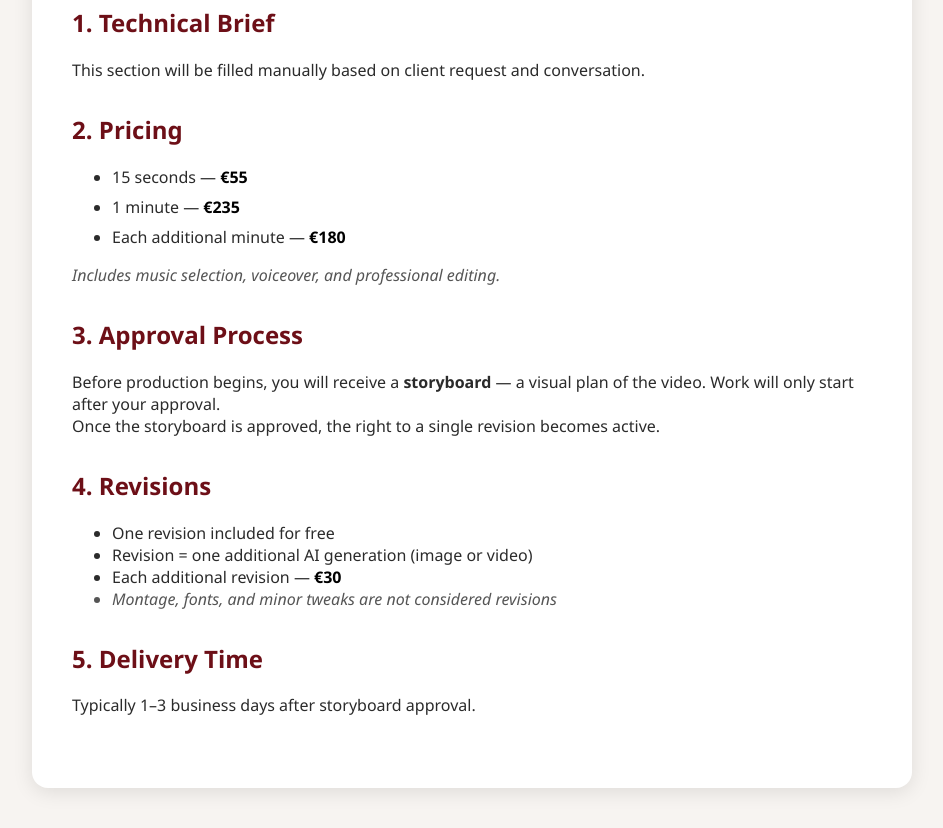
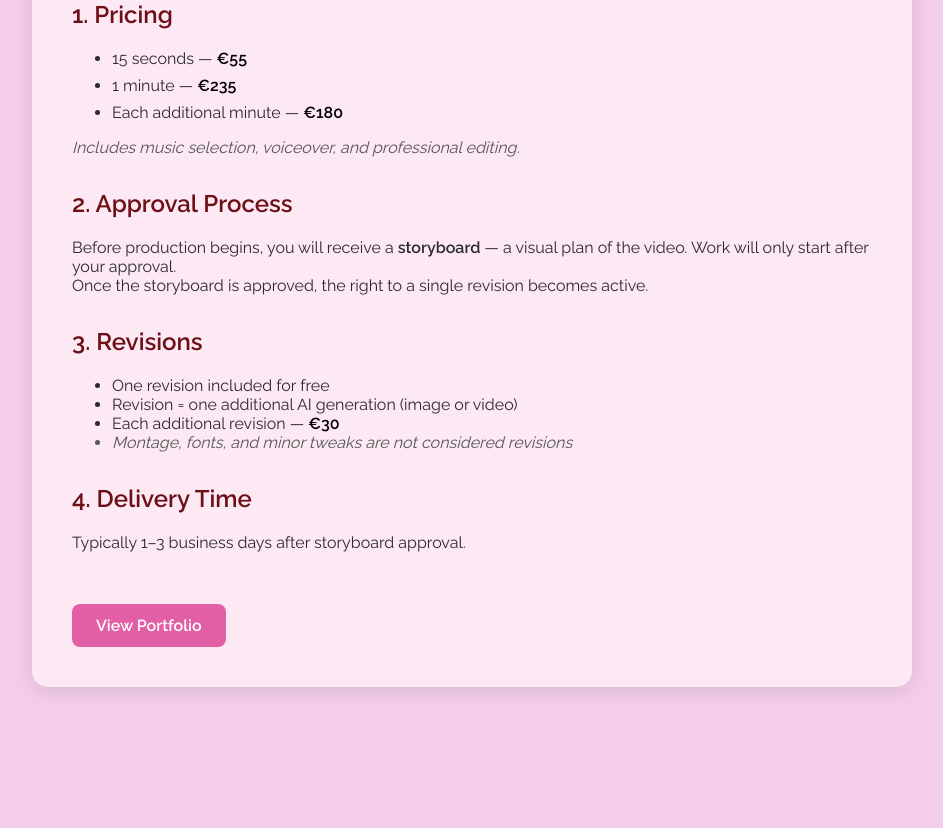
Before and after one commit to natalialeaiart/ai-portfolio, a plain HTML site: page index.html in a window 1280 px wide. Shown: the part 160-988 px from the top of the page, without its empty margins (168-1111 px from the left). After the commit the page ends 887 px from the top, so only its background shows below. Drawn offline with Linux system fonts and the light colour scheme.

Commit message:
Update index.html

```diff
--- a/index.html
+++ b/index.html
@@ -4,17 +4,17 @@
   <meta name="viewport" content="width=device-width, initial-scale=1.0" />
   <title>AI Promo Video Order Form</title>
   <style>
-    body {
-      font-family: 'Segoe UI', sans-serif;
+    @import url('https://fonts.googleapis.com/css2?family=Raleway:wght@400;600&display=swap');body {
+  font-family: 'Raleway', sans-serif;
   margin: 0;
   padding: 0;
-      background-color: #f7f4f1;
+  background-color: #f3cde9;
   color: #2b2b2b;
 }
 .container {
   max-width: 800px;
   margin: 40px auto;
-      background-color: #ffffff;
+  background-color: #fce9f3;
   padding: 40px;
   border-radius: 16px;
   box-shadow: 0 4px 20px rgba(0, 0, 0, 0.1);
@@ -36,17 +36,26 @@
   font-weight: bold;
   color: #000;
 }
+.button {
+  display: inline-block;
+  padding: 12px 24px;
+  margin-top: 20px;
+  background-color: #e25fa6;
+  color: white;
+  text-decoration: none;
+  border-radius: 8px;
+  font-weight: 600;
+}
+.button:hover {
+  background-color: #d94a96;
+}
+
   </style>
 </head>
 <body>
   <div class="container">
     <h1>AI Promo Video Order Form</h1><div class="section">
-  <h2>1. Technical Brief</h2>
-  <p>This section will be filled manually based on client request and conversation.</p>
-</div>
-
-<div class="section">
-  <h2>2. Pricing</h2>
+  <h2>1. Pricing</h2>
   <ul class="price-list">
     <li>15 seconds — <span class="highlight">€55</span></li>
     <li>1 minute — <span class="highlight">€235</span></li>
@@ -56,7 +65,7 @@
 </div>
 
 <div class="section">
-  <h2>3. Approval Process</h2>
+  <h2>2. Approval Process</h2>
   <p>
     Before production begins, you will receive a <strong>storyboard</strong> — a visual plan of the video. Work will only start after your approval.
     <br />Once the storyboard is approved, the right to a single revision becomes active.
@@ -64,7 +73,7 @@
 </div>
 
 <div class="section">
-  <h2>4. Revisions</h2>
+  <h2>3. Revisions</h2>
   <ul>
     <li>One revision included for free</li>
     <li>Revision = one additional AI generation (image or video)</li>
@@ -74,9 +83,11 @@
 </div>
 
 <div class="section">
-  <h2>5. Delivery Time</h2>
+  <h2>4. Delivery Time</h2>
   <p>Typically 1–3 business days after storyboard approval.</p>
 </div>
+
+<a href="portfolio.html" class="button">View Portfolio</a>
 
   </div>
 </body>
```
Lines whose indentation alone changed are shown as unchanged.
